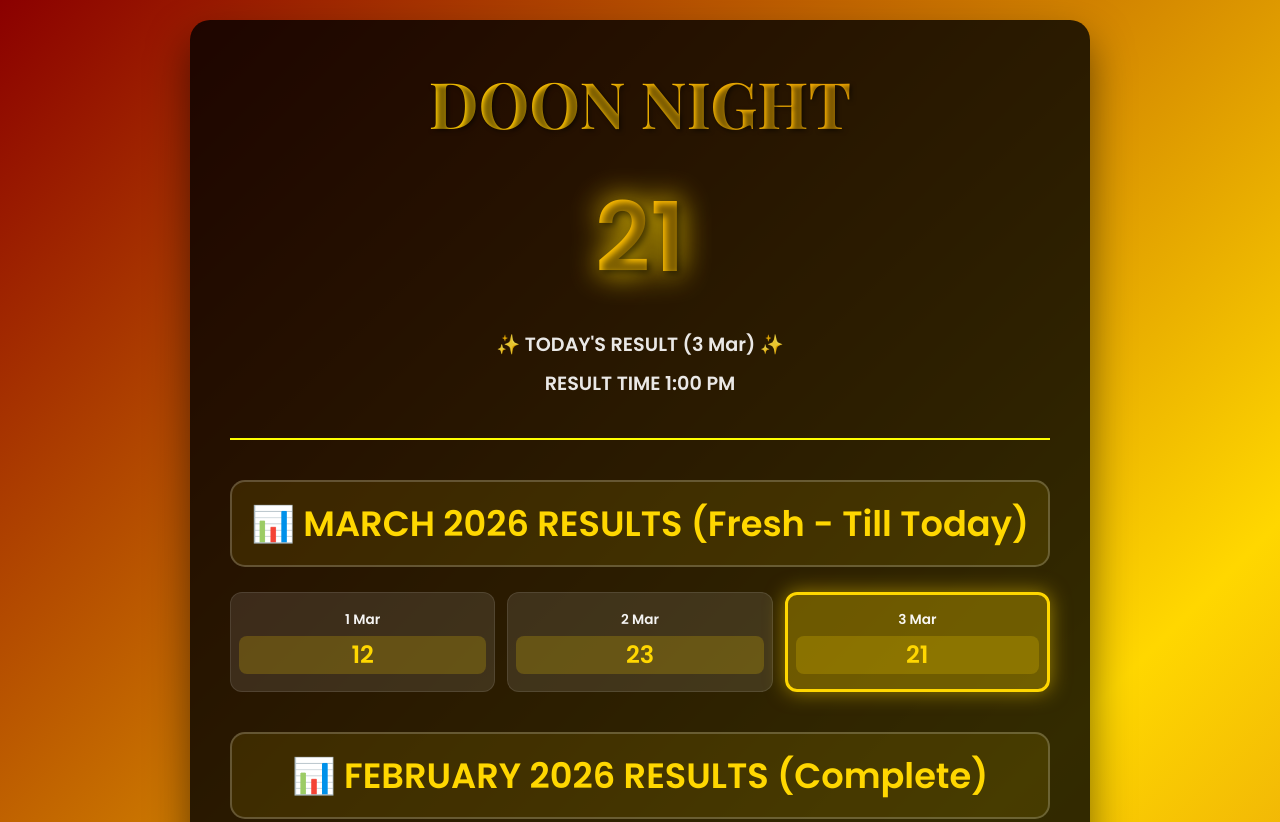
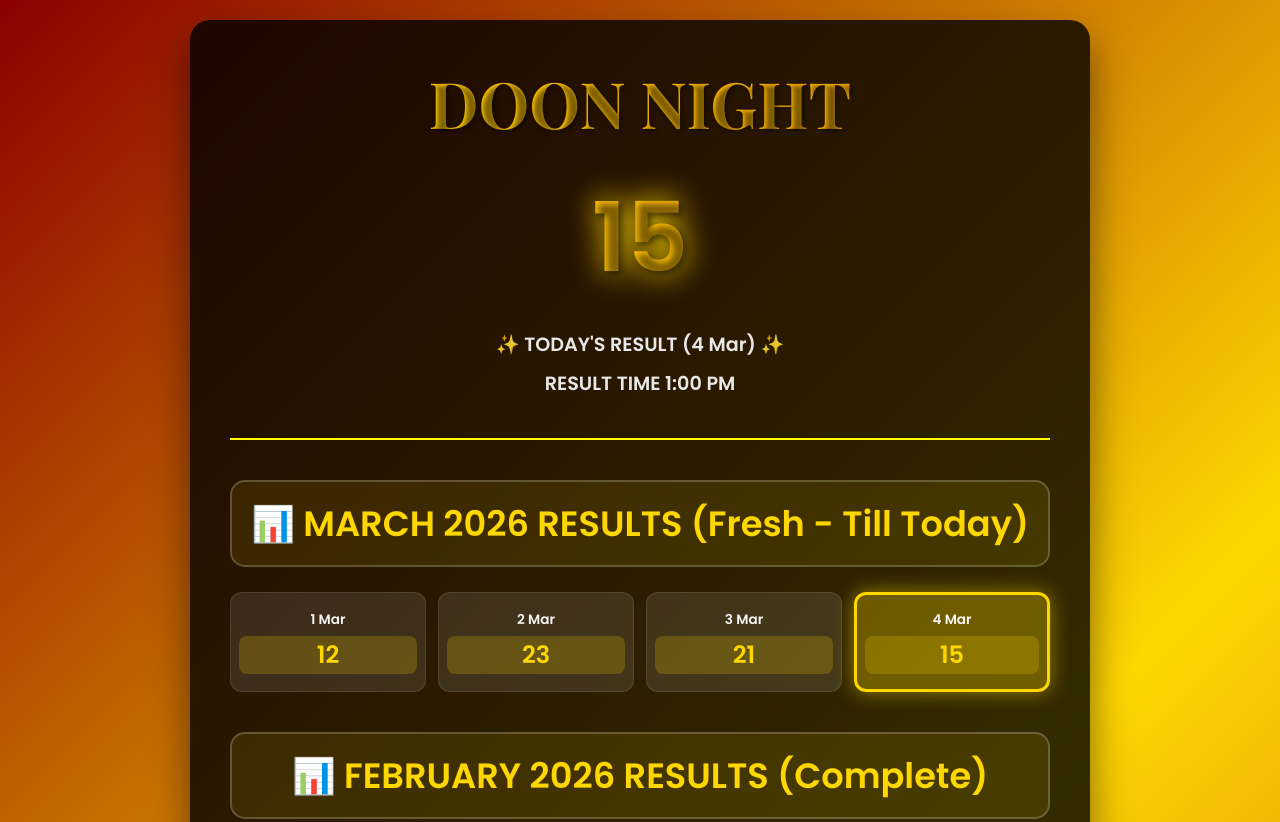
Before and after one commit to rajokdixit-boop/doonnightresults, a plain HTML site: page index.html in a window 1280 px wide. Shown: the top 822 px of the page. Drawn offline with nearby package versions, Linux system fonts and the light colour scheme.

Commit message:
Update index.html

```diff
--- a/index.html
+++ b/index.html
@@ -148,8 +148,8 @@
 
         <!-- CURRENT RESULT (Daily 1 PM) -->
         <div class="current-section">
-            <div class="RESULT" id="currentNum">21</div>
-            <p class="astrology-text">✨ TODAY'S RESULT (3 Mar) ✨</p>
+            <div class="RESULT" id="currentNum">15</div>
+            <p class="astrology-text">✨ TODAY'S RESULT (4 Mar) ✨</p>
             <p class="astrology-text">RESULT TIME 1:00 PM</p>
         </div>
 
@@ -178,7 +178,7 @@
         </div>
 
         <div class="update-info">
-            Last Updated: Mar 3, 2026 1:00 PM IST<br>
+            Last Updated: Mar 4, 2026 1:00 PM IST<br>
             👑 DOON NIGHT | Daily 1 PM Results | Delhi, India
         </div>
     </div>
@@ -188,11 +188,11 @@
         // DAILY UPDATE: MARCH ONLY (3 EASY SPOTS)
         // Feb/Jan now fixed complete below
         // ========================================
-        const TODAY_RESULT = 21;  // 3 Mar - EDIT THIS DAILY (after 1 PM real result)
+        const TODAY_RESULT = 15;  // 4 Mar - EDIT THIS DAILY (after 1 PM real result)
 
         // MARCH 2026 (TOP: Fresh growing daily - highlight last/today)
         const marchResults = [
-            12, 23, 21  // 1 Mar (TODAY - demo till 1 PM draw)
+            12, 23, 21, 15  // 1 Mar (TODAY - demo till 1 PM draw)
             // Tomorrow: , 72 → [58, 72]
         ];
 
```
